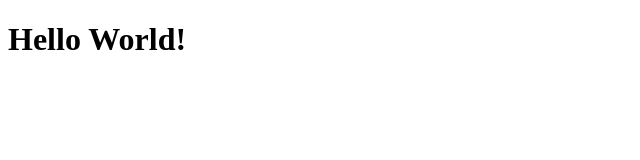
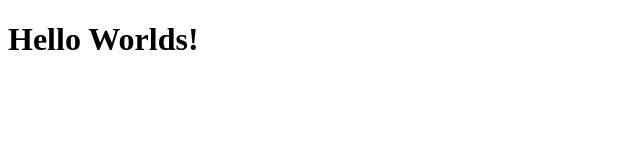
Before and after one commit to thomaseilander/Nuxt-default-installation, a Nuxt app: page / in a window 1280 px wide. Shown: the top 160 px of the page, without its empty margins (0-640 px from the left). Built offline with nearby package versions, Linux system fonts and the light colour scheme.

Commit message:
1 file modified

```diff
--- a/app.vue
+++ b/app.vue
@@ -1,5 +1,5 @@
 <template>
   <div>
-    <h1>Hello World!</h1>
+    <h1>Hello Worlds!</h1>
   </div>
 </template>
```
